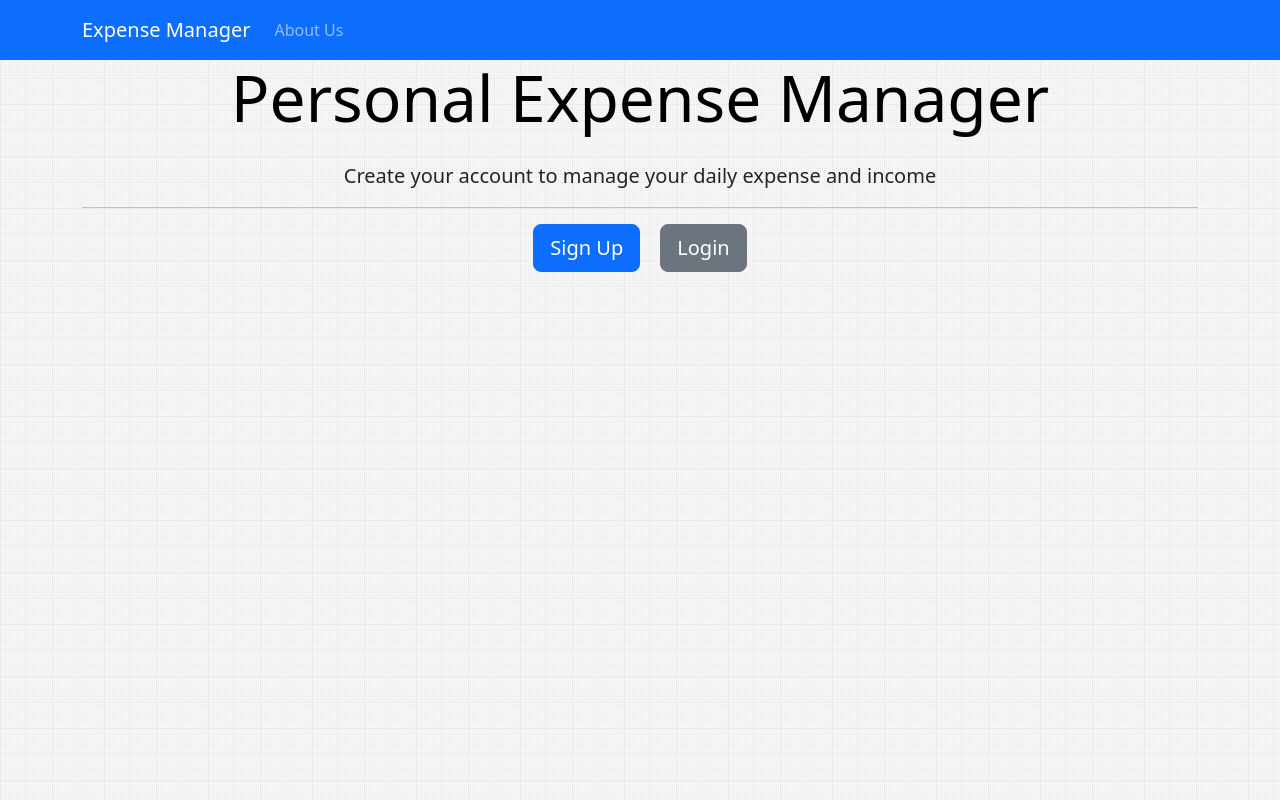
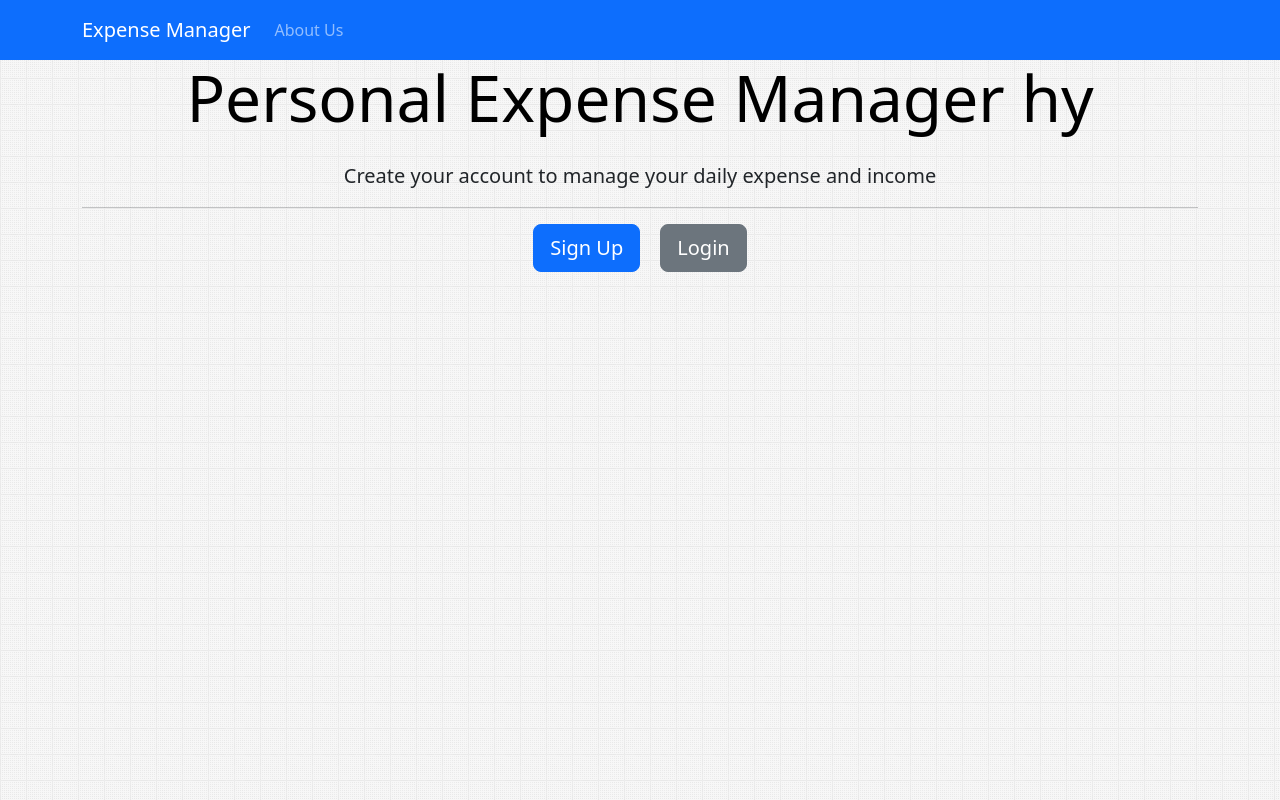
Before and after one commit to ashan0901/Personal-Express-Tracker, a React (Create React App) app in the folder personal-expense-tracker-frontend/: page / in a window 1280 px wide. Built offline with nearby package versions, Linux system fonts and the light colour scheme.

Commit message:
welcome changed

```diff
--- a/personal-expense-tracker-frontend/src/components/Welcome.js
+++ b/personal-expense-tracker-frontend/src/components/Welcome.js
@@ -11,7 +11,7 @@ class Welcome extends Component {
           <div className="container">
             <div className="row">
               <div className="col-md-12 text-center">
-                <h1 className="display-3 mb-4">Personal Expense Manager</h1>
+                <h1 className="display-3 mb-4">Personal Expense Manager hy</h1>
                 <p className="lead">
                   Create your account to manage your daily expense and income
                 </p>
```
